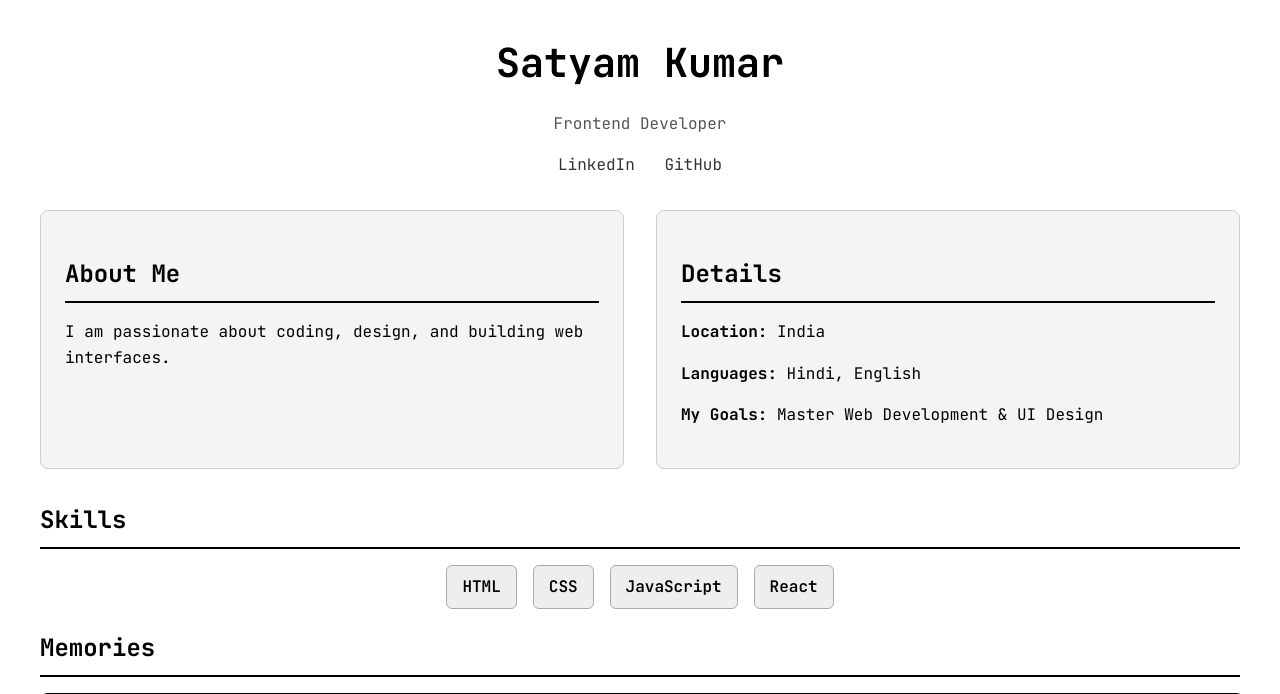
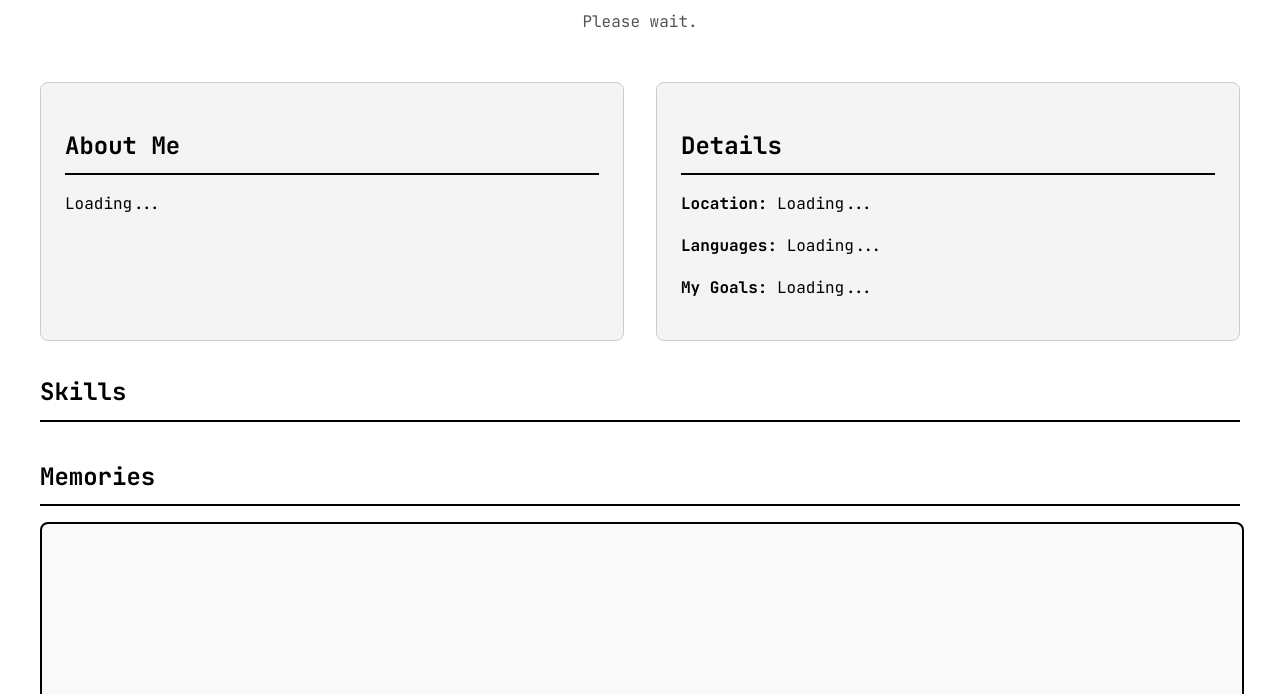
Before and after one commit to SatyamPote/PersonalWebsite, a Python web app: template backend/content/templates/index.html in a window 1280 px wide. Shown: the part 173-867 px from the top of the page. Run offline with Jinja, Linux system fonts and the light colour scheme; the template is opened without the code that fills it, so the values that code supplies are empty.

Commit message:
Refactor index.html for dynamic content injection
Replaced hardcoded profile, skills, memories, and projects sections with placeholders and IDs for dynamic backend injection. Updated static text to loading placeholders and removed unused CSS. This prepares the template for rendering user-specific data from the backend.

```diff
--- a/backend/content/templates/index.html
+++ b/backend/content/templates/index.html
@@ -5,7 +5,7 @@
   <meta name="viewport" content="width=device-width, initial-scale=1.0"/>
   <title>Satyam Portfolio</title>
 
-  <!-- Fonts & Icons -->
+  <!-- Fonts -->
   <link rel="preconnect" href="https://fonts.googleapis.com" />
   <link rel="preconnect" href="https://fonts.gstatic.com" crossorigin />
   <link href="https://fonts.googleapis.com/css2?family=JetBrains+Mono:wght@400;600;700&display=swap" rel="stylesheet" />
@@ -49,10 +49,6 @@
       object-fit: cover;
       border: 2px solid black;
       margin-bottom: 1rem;
-    }
-
-    .hidden {
-      display: none;
     }
 
     .social-links {
@@ -237,95 +233,48 @@
 
   <div class="container">
     <header class="header">
-      <img src="your-photo.jpg" alt="Profile Photo" class="profile-photo" />
-      <h1 class="title">Satyam Kumar</h1>
-      <p class="subtitle">Frontend Developer</p>
-      <div class="social-links">
-        <a href="#">LinkedIn</a>
-        <a href="#">GitHub</a>
-      </div>
+      <img id="profile-photo" alt="Profile Photo" class="profile-photo hidden" />
+      <h1 id="full-name" class="title">Loading...</h1>
+      <p id="subtitle" class="subtitle">Please wait.</p>
+      <div id="social-links-container" class="social-links"></div>
     </header>
 
     <main>
       <div class="grid">
         <section id="about">
           <h2>About Me</h2>
-          <p>I am passionate about coding, design, and building web interfaces.</p>
+          <p id="about-me-content">Loading...</p>
         </section>
         <section id="details">
           <h2>Details</h2>
-          <p><strong>Location:</strong> India</p>
-          <p><strong>Languages:</strong> Hindi, English</p>
-          <p><strong>My Goals:</strong> Master Web Development & UI Design</p>
+          <p><strong>Location:</strong> <span id="location">Loading...</span></p>
+          <p><strong>Languages:</strong> <span id="languages">Loading...</span></p>
+          <p><strong>My Goals:</strong> <span id="my-goals">Loading...</span></p>
         </section>
       </div>
 
       <section id="skills">
         <h2>Skills</h2>
-        <div class="skills-container">
-          <div class="skill-badge">HTML</div>
-          <div class="skill-badge">CSS</div>
-          <div class="skill-badge">JavaScript</div>
-          <div class="skill-badge">React</div>
-        </div>
+        <div id="skills-container" class="skills-container"></div>
       </section>
 
       <section id="memories">
         <h2>Memories</h2>
-        <div class="memory-slider-container">
-          <div class="memory-slide">
-            <img src="img1.jpg" alt="Memory 1" />
-            <h3>Graduation Day</h3>
-            <p class="memory-date">March 2022</p>
-          </div>
-          <div class="memory-slide">
-            <img src="img2.jpg" alt="Memory 2" />
-            <h3>First Internship</h3>
-            <p class="memory-date">July 2022</p>
-          </div>
-          <div class="memory-slide">
-            <img src="img3.jpg" alt="Memory 3" />
-            <h3>Hackathon Win</h3>
-            <p class="memory-date">Nov 2022</p>
-          </div>
-          <div class="memory-slide">
-            <img src="img4.jpg" alt="Memory 4" />
-            <h3>Team Retreat</h3>
-            <p class="memory-date">Jan 2023</p>
-          </div>
-          <div class="memory-slide">
-            <img src="img5.jpg" alt="Memory 5" />
-            <h3>React Certification</h3>
-            <p class="memory-date">May 2023</p>
-          </div>
+        <div id="memories-slider-container" class="memory-slider-container">
+          <!-- Backend should inject .memory-slide items here -->
         </div>
       </section>
 
       <section id="projects">
         <h2>My Projects</h2>
-        <div class="project-grid">
-          <div class="carousel-card">
-            <h3>Portfolio Website</h3>
-            <p>Responsive personal site made with HTML, CSS, JS.</p>
-            <a class="visit-button" href="#">Visit</a>
-          </div>
-          <div class="carousel-card">
-            <h3>Weather App</h3>
-            <p>Fetches real-time weather using OpenWeather API.</p>
-            <a class="visit-button" href="#">Visit</a>
-          </div>
-          <div class="carousel-card">
-            <h3>ToDo Manager</h3>
-            <p>Task manager with localStorage support.</p>
-            <a class="visit-button" href="#">Visit</a>
-          </div>
-          <!-- Add more projects here -->
+        <div id="project-grid" class="project-grid">
+          <!-- Backend should inject .carousel-card items here -->
         </div>
       </section>
     </main>
 
     <footer>
-      <p>Satyam Kumar. Built with passion.</p>
+      <p><span id="footer-name">Loading...</span>. Built with passion.</p>
     </footer>
   </div>
 
```
Also changed, not shown: frontend/index.html (+15 -66 lines).
